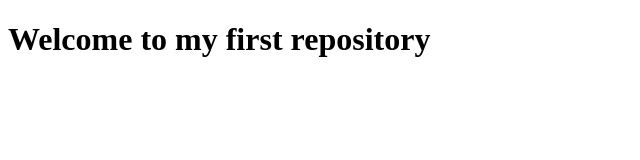
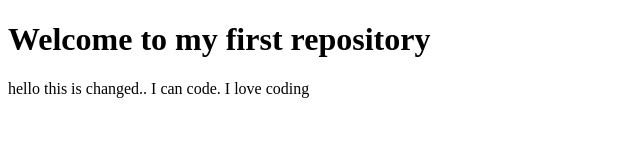
Before and after one commit to DabasishDasJoy/my-first-repo, a plain HTML site: page index.html in a window 1280 px wide. Shown: the whole page, without its empty margins (0-640 px from the left). Drawn offline with Linux system fonts and the light colour scheme.

Commit message:
added p tag

```diff
--- a/index.html
+++ b/index.html
@@ -8,5 +8,6 @@
 </head>
 <body>
     <h1>Welcome to my first repository</h1>
+    <p>hello this is changed.. I can code. I love coding</p>
 </body>
 </html>
```
